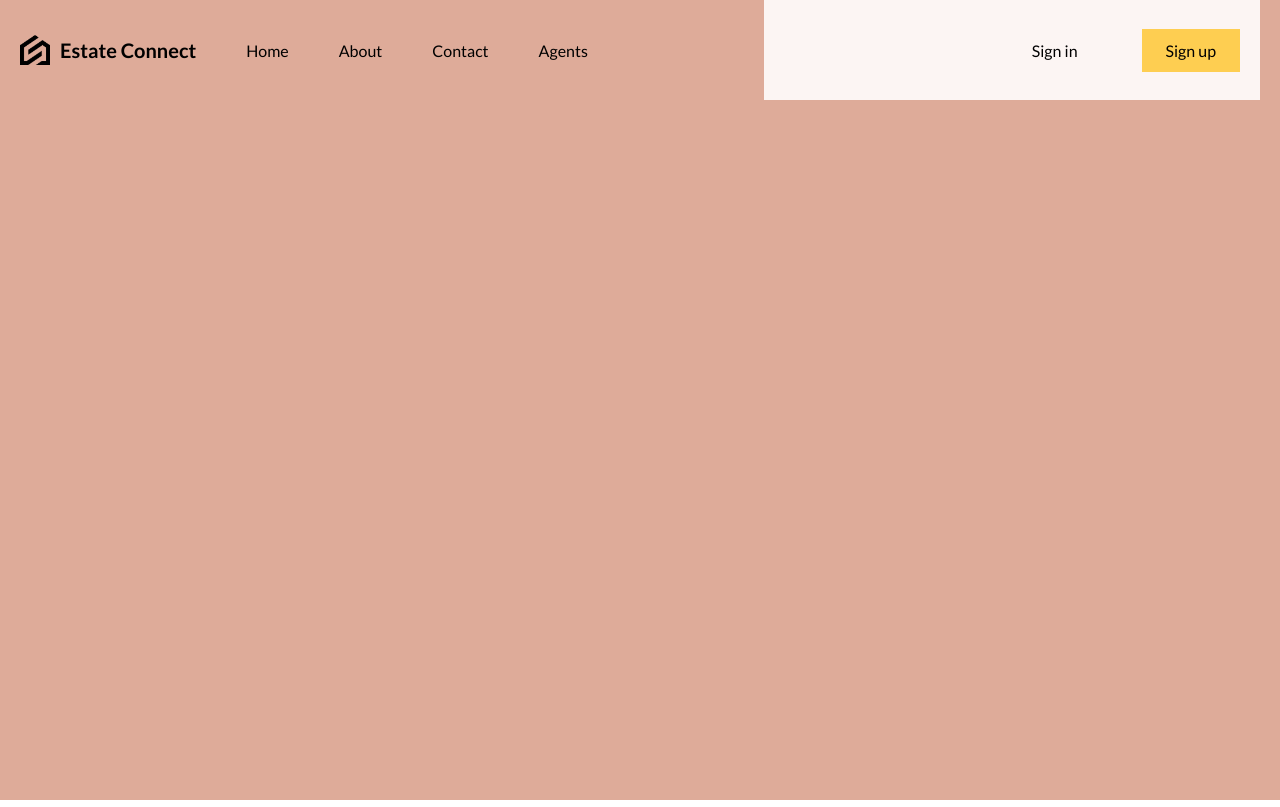
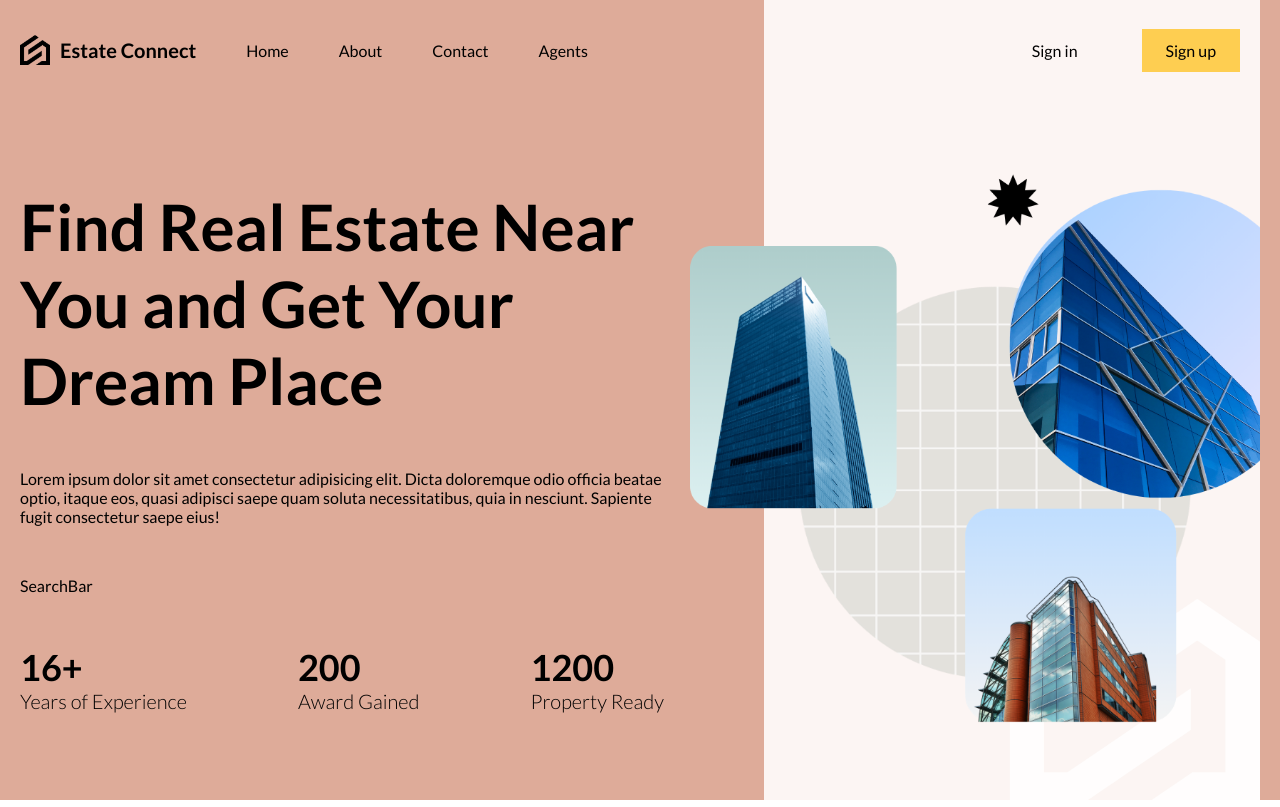
Before and after one commit to jdtrystocode/Estate-Connect-Mern-Project, a React (Vite) app: page / in a window 1280 px wide. Shown: the top 807 px of the page. Built offline with nearby package versions, Linux system fonts and the light colour scheme.

Commit message:
Homepage without searchbar

```diff
--- a/src/App.jsx
+++ b/src/App.jsx
@@ -1,12 +1,17 @@
-
-import Navbar from "./components/Navbar/Navbar"
+import HomePage from "./routes/homePage/homePage";
+import Navbar from "./components/Navbar/Navbar";
 import "./layout.scss"
 
 
 function App() {
   return (
     <div className="layout">
-      <Navbar/>
+      <div className="navbar">
+      <Navbar />
+      </div>
+      <div className="content">
+      <HomePage/>
+      </div>
     </div>
   )
 }
--- /dev/null
+++ b/src/components/searchBar/SearchBar.jsx
@@ -0,0 +1,9 @@
+import "./SearchBar.scss"
+
+function SearchBar(){
+    return (
+        <div className="searchBar">SearchBar</div>
+    )
+}
+
+export default SearchBar
--- a/src/layout.scss
+++ b/src/layout.scss
@@ -28,5 +28,11 @@
         max-width: 640px;
     }
 
+    .content
+    {
+
+        height: calc(100vh - 100px);
+    }
+
 
 }
--- /dev/null
+++ b/src/routes/homePage/homePage.jsx
@@ -0,0 +1,40 @@
+import SearchBar from '../../components/searchBar/SearchBar';
+import './homePage.scss'
+
+function HomePage(){
+    return(
+        <div className='HomePage'>
+        <div className="textContainer">
+            <div className="wrapper">
+                <h1 className='Title'>Find Real Estate Near You and Get Your Dream Place</h1>
+                <p>
+                    Lorem ipsum dolor sit amet consectetur adipisicing elit. Dicta doloremque odio officia beatae optio, itaque eos, quasi adipisci saepe quam soluta necessitatibus, quia in nesciunt. Sapiente fugit consectetur saepe eius!
+                </p>
+                <SearchBar />
+                <div className="boxes">
+                    <div className="box">
+                        <h1>16+</h1>
+                        <h2>Years of Experience</h2>
+                    </div>
+                    <div className="box">
+                        <h1>200</h1>
+                        <h2>Award Gained</h2>
+                    </div>
+                    <div className="box">
+                        <h1>1200</h1>
+                        <h2>Property Ready</h2>
+                    </div>
+                </div>
+            </div>
+        </div>
+
+        <div className="imagecontainer">
+        <img src="/bg.png" alt='' />
+        </div>
+
+        </div>
+
+    )
+}
+
+export default HomePage;
--- /dev/null
+++ b/src/routes/homePage/homePage.scss
@@ -0,0 +1,56 @@
+.HomePage
+{
+    display: flex;
+    height: 100%;
+
+    .textContainer
+    {
+        flex: 3;
+
+        .wrapper
+        {
+            padding-right: 100px;
+            display: flex;
+            flex-direction: column;
+            justify-content: center;
+            gap: 50px;
+            height: 100%;
+
+            .Title
+            {
+                font-size: 64px;
+            }
+
+            .boxes
+            {
+                display: flex;
+                justify-content: space-between;
+
+                h1
+                {
+                    font-size: 36px;
+                }
+                h2
+                {
+                    font-size: 20px;
+                    font-weight: 300 ;
+                }
+            }
+        }
+    }
+    .imagecontainer
+    {
+        flex: 2;
+        background-color: #fcf5f3;
+        position: relative;
+        display: flex;
+        align-items: center;
+
+        img
+        {
+            width: 115%;
+            position: absolute;
+            right: 0;
+        }
+    }
+}
```
Also changed, not shown: src/components/searchBar/SearchBar.scss (added).
